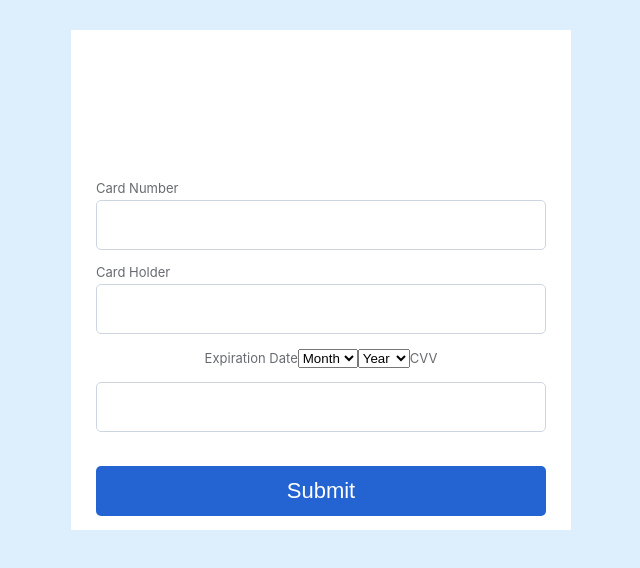
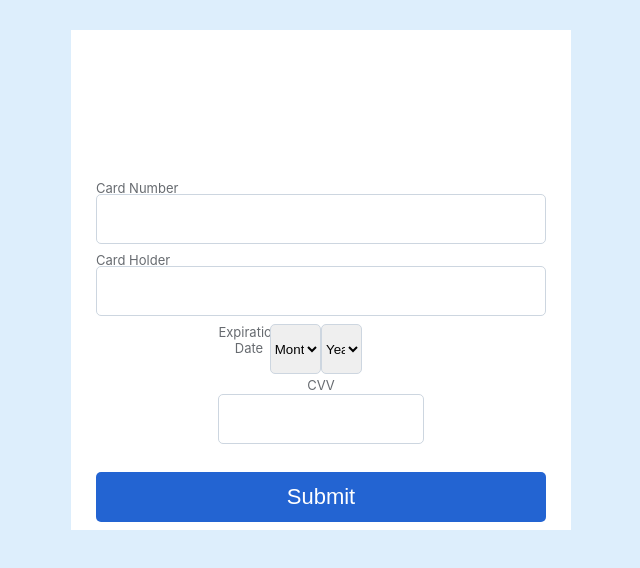
Before and after one commit to cjislegit/reactcreditcardform, a React (Create React App) app: page / in a window 1280 px wide. Shown: the top 568 px of the page, without its empty margins (319-959 px from the left). Built offline with nearby package versions, Linux system fonts and the light colour scheme.

Commit message:
Added some divs to help layout

```diff
--- a/src/components/Form.js
+++ b/src/components/Form.js
@@ -11,7 +11,8 @@ const Form = () => {
         <input id='Card Number' type='text' />
         <label for='Card Holder'>Card Holder</label>
         <input id='Card Holder' type='text' />
-        <div>
+        <div className='rowContainer'>
+          <div className='expirationDateContainer'>
             <label>Expiration Date</label>
             <select>
               <option value=''>Month</option>
@@ -42,9 +43,12 @@ const Form = () => {
               <option value='2029'>2029</option>
               <option value='2030'>2030</option>
             </select>
+          </div>
+          <div className='cvvContainer'>
             <label for='CVV'>CVV</label>
           </div>
           <input id='CVV' type='text' />
+        </div>
         <button>Submit</button>
       </form>
     </div>
--- a/src/index.css
+++ b/src/index.css
@@ -51,6 +51,14 @@ input[type='text'] {
   box-sizing: border-box;
 }
 
+select {
+  border-radius: 5px;
+  border: solid 1px #cdd6e0;
+  width: 100%;
+  height: 50px;
+  box-sizing: border-box;
+}
+
 .App {
   max-width: 500px;
   margin: 30px auto;
@@ -61,3 +69,8 @@ input[type='text'] {
   display: grid;
   grid-template-rows: 30% 70%;
 }
+
+.expirationDateContainer {
+  display: grid;
+  grid-template-columns: 25% 25% 20%;
+}
```
Lines whose indentation alone changed are shown as unchanged.
